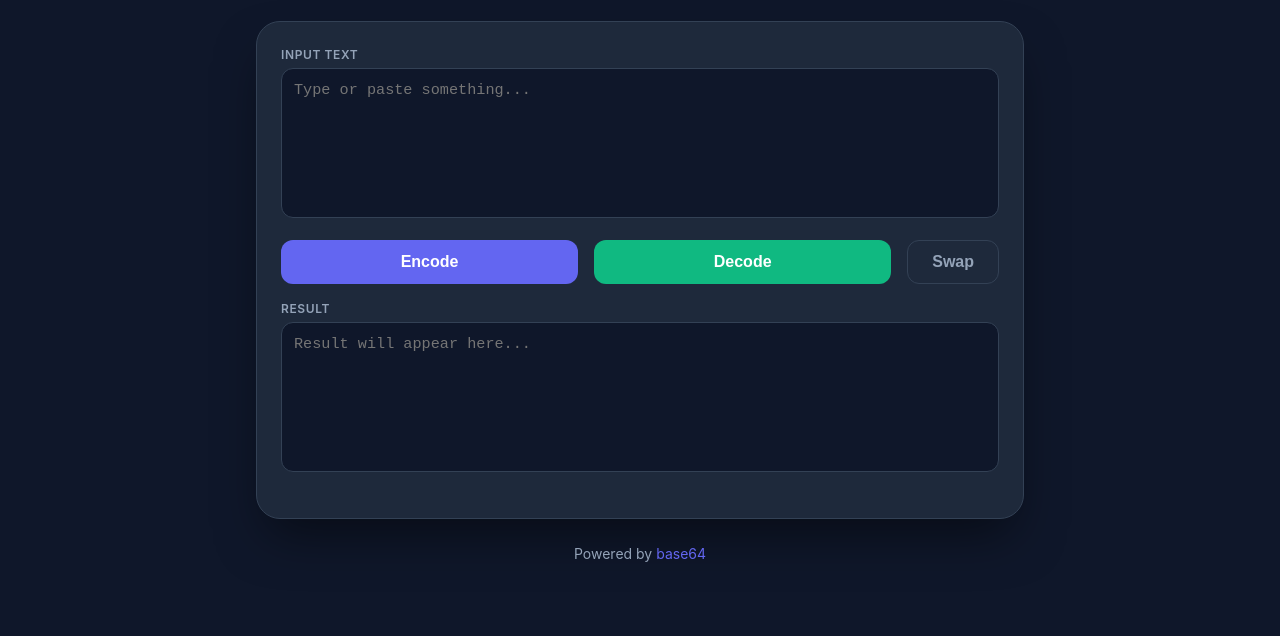
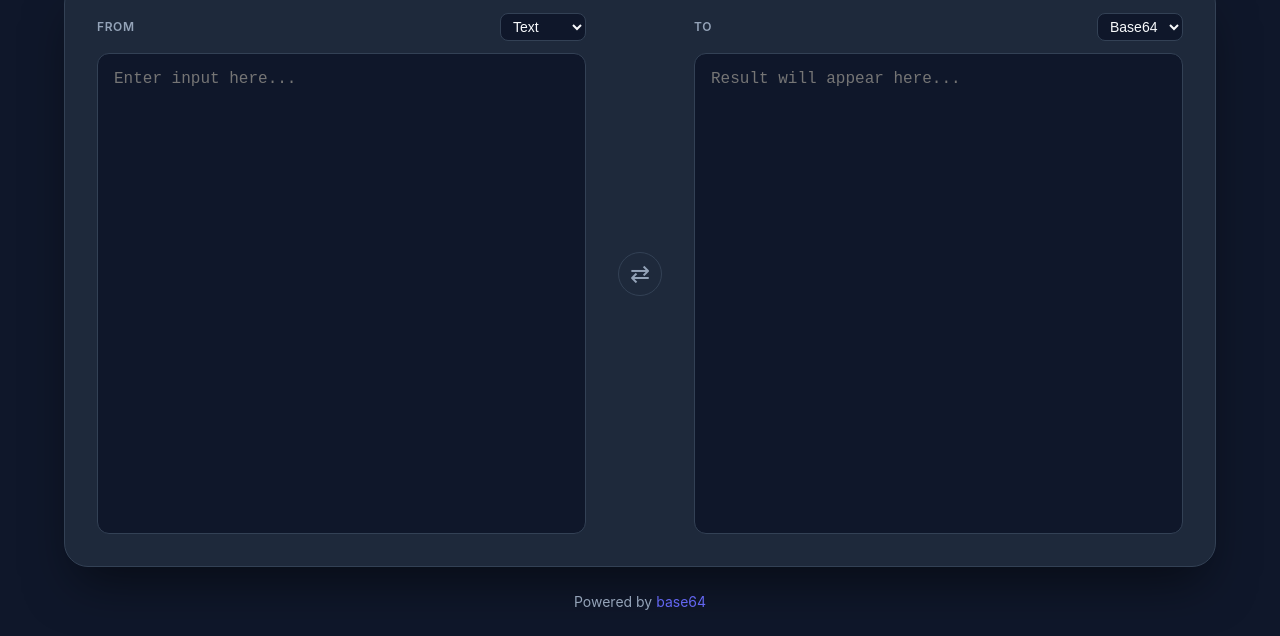
Before and after one commit to stevenChuCP/Onius, a website built with Vite: page web/index.html in a window 1280 px wide. Shown: the part 164-800 px from the top of the page. Built offline with nearby package versions, Linux system fonts and the light colour scheme.

Commit message:
add: multi format conversion and layout changes

```diff
--- a/core/Cargo.toml
+++ b/core/Cargo.toml
@@ -5,3 +5,4 @@ edition = "2021"
 
 [dependencies]
 base64 = "0.22"
+hex = "0.4"
--- a/web/index.html
+++ b/web/index.html
@@ -20,21 +20,35 @@
         </header>
 
         <main>
-            <div class="card">
-                <div class="input-group">
-                    <label for="input">Input Text</label>
-                    <textarea id="input" placeholder="Type or paste something..."></textarea>
-                </div>
+            <div class="card wide">
+                <div class="converter-grid">
+                    <div class="column">
+                        <div class="field-header">
+                            <label for="from-fmt">From</label>
+                            <select id="from-fmt">
+                                <option value="plain" selected>Text</option>
+                                <option value="base64">Base64</option>
+                                <option value="hex">Hex</option>
+                            </select>
+                        </div>
+                        <textarea id="input" placeholder="Enter input here..."></textarea>
+                    </div>
 
-                <div class="actions">
-                    <button id="encode-btn" class="primary">Encode</button>
-                    <button id="decode-btn" class="secondary">Decode</button>
-                    <button id="swap-btn" class="ghost">Swap</button>
-                </div>
+                    <div class="controls">
+                        <button id="swap-btn" class="ghost" title="Swap input/output">⇄</button>
+                    </div>
 
-                <div class="input-group">
-                    <label for="output">Result</label>
-                    <textarea id="output" readonly placeholder="Result will appear here..."></textarea>
+                    <div class="column">
+                        <div class="field-header">
+                            <label for="to-fmt">To</label>
+                            <select id="to-fmt">
+                                <option value="plain">Text</option>
+                                <option value="base64" selected>Base64</option>
+                                <option value="hex">Hex</option>
+                            </select>
+                        </div>
+                        <textarea id="output" readonly placeholder="Result will appear here..."></textarea>
+                    </div>
                 </div>
 
                 <div id="error-msg" class="error hidden"></div>
--- a/web/main.js
+++ b/web/main.js
@@ -1,14 +1,13 @@
-import init, { encode, decode } from '../wasm/pkg/b64_wasm.js';
+import init, { convert } from '../wasm/pkg/b64_wasm.js';
 
 const inputEl = document.getElementById('input');
 const outputEl = document.getElementById('output');
-const encodeBtn = document.getElementById('encode-btn');
-const decodeBtn = document.getElementById('decode-btn');
+const fromFmtEl = document.getElementById('from-fmt');
+const toFmtEl = document.getElementById('to-fmt');
 const swapBtn = document.getElementById('swap-btn');
 const errorMsg = document.getElementById('error-msg');
 
 async function run() {
-    // Initialize WASM
     await init();
 
     const showError = (msg) => {
@@ -20,35 +19,45 @@ async function run() {
         errorMsg.classList.add('hidden');
     };
 
-    encodeBtn.addEventListener('click', () => {
+    const performConversion = () => {
         hideError();
         const input = inputEl.value;
+        const fromFmt = fromFmtEl.value;
+        const toFmt = toFmtEl.value;
+
+        if (!input) {
+            outputEl.value = '';
+            return;
+        }
+
         try {
-            outputEl.value = encode(input);
+            const result = convert(input, fromFmt, toFmt);
+            outputEl.value = result;
         } catch (e) {
             showError(e);
+            outputEl.value = '';
         }
+    };
+
+    inputEl.addEventListener('input', performConversion);
+    fromFmtEl.addEventListener('change', performConversion);
+    toFmtEl.addEventListener('change', performConversion);
+
+    swapBtn.addEventListener('click', () => {
+        const tempVal = inputEl.value;
+        const tempFmt = fromFmtEl.value;
+
+        inputEl.value = outputEl.value;
+        fromFmtEl.value = toFmtEl.value;
+
+        outputEl.value = tempVal;
+        toFmtEl.value = tempFmt;
+
+        performConversion();
     });
 
-    decodeBtn.addEventListener('click', () => {
-        hideError();
-        const input = inputEl.value;
-        try {
-            const result = decode(input);
-            outputEl.value = result;
-        } catch (e) {
-            showError(`Decoding failed: ${e}`);
-        }
-    });
-
-    swapBtn.addEventListener('click', () => {
-        const temp = inputEl.value;
-        inputEl.value = outputEl.value;
-        outputEl.value = temp;
-        hideError();
-    });
-
-    // Proactive encoding as you type? Maybe later.
+    // Initial conversion in case there's default text
+    performConversion();
 }
 
 run();
--- a/web/style.css
+++ b/web/style.css
@@ -32,17 +32,18 @@ body {
 
 #app {
     width: 100%;
-    max-width: 800px;
-    padding: 1rem;
+    max-width: 1200px;
+    padding: 1.5rem;
     display: flex;
     flex-direction: column;
-    height: 100%;
-    justify-content: center;
+    height: 100vh;
+    margin: 0 auto;
 }
 
 header {
     text-align: center;
-    margin-bottom: 1.5rem;
+    margin-bottom: 2rem;
+    flex-shrink: 0;
 }
 
 header h1 {
@@ -60,22 +61,60 @@ header p {
     font-size: 1rem;
 }
 
+main {
+    flex: 1;
+    display: flex;
+    flex-direction: column;
+    min-height: 0;
+    /* Important for flex child overflow */
+}
+
+.card.wide {
+    max-width: 100%;
+    width: 100%;
+    height: 100%;
+    display: flex;
+    flex-direction: column;
+}
+
 .card {
     background-color: var(--card-bg);
-    padding: 1.5rem;
+    padding: 2rem;
     border-radius: 1.5rem;
     box-shadow: 0 25px 50px -12px rgba(0, 0, 0, 0.5);
     border: 1px solid var(--border);
-    flex: 0 1 auto;
 }
 
-.input-group {
-    margin-bottom: 1rem;
+.converter-grid {
+    display: grid;
+    grid-template-columns: 1fr auto 1fr;
+    gap: 2rem;
+    align-items: stretch;
+    flex: 1;
+    min-height: 0;
+}
+
+.column {
+    display: flex;
+    flex-direction: column;
+    gap: 0.75rem;
+}
+
+.field-header {
+    display: flex;
+    justify-content: space-between;
+    align-items: center;
+    flex-shrink: 0;
+}
+
+.controls {
+    display: flex;
+    align-items: center;
+    justify-content: center;
 }
 
 label {
     display: block;
-    margin-bottom: 0.25rem;
     font-weight: 600;
     color: var(--text-muted);
     font-size: 0.75rem;
@@ -83,16 +122,31 @@ label {
     letter-spacing: 0.05em;
 }
 
+select {
+    background-color: var(--bg);
+    border: 1px solid var(--border);
+    color: var(--text);
+    padding: 0.25rem 0.5rem;
+    border-radius: 0.5rem;
+    font-size: 0.875rem;
+    cursor: pointer;
+    outline: none;
+}
+
+select:focus {
+    border-color: var(--primary);
+}
+
 textarea {
     width: 100%;
-    height: clamp(100px, 20vh, 150px);
+    flex: 1;
     background-color: var(--bg);
     border: 1px solid var(--border);
     border-radius: 0.75rem;
-    padding: 0.75rem;
+    padding: 1rem;
     color: var(--text);
     font-family: 'Fira Code', monospace;
-    font-size: 0.95rem;
+    font-size: 1rem;
     resize: none;
     transition: all 0.2s;
 }
@@ -103,54 +157,25 @@ textarea:focus {
     box-shadow: 0 0 0 2px rgba(99, 102, 241, 0.2);
 }
 
-.actions {
-    display: flex;
-    gap: 1rem;
-    margin-bottom: 1rem;
-}
-
-button {
-    flex: 1;
-    padding: 0.75rem 1.5rem;
-    border-radius: 0.75rem;
-    font-weight: 600;
-    cursor: pointer;
-    transition: all 0.2s;
-    border: none;
-    font-size: 1rem;
-}
-
-.primary {
-    background-color: var(--primary);
-    color: white;
-}
-
-.primary:hover {
-    background-color: var(--primary-hover);
-    transform: translateY(-1px);
-}
-
-.secondary {
-    background-color: var(--secondary);
-    color: white;
-}
-
-.secondary:hover {
-    background-color: var(--secondary-hover);
-    transform: translateY(-1px);
-}
-
 .ghost {
     background-color: transparent;
     border: 1px solid var(--border);
     color: var(--text-muted);
-    flex: 0;
-    white-space: nowrap;
+    width: 44px;
+    height: 44px;
+    display: flex;
+    align-items: center;
+    justify-content: center;
+    border-radius: 50%;
+    font-size: 1.5rem;
+    cursor: pointer;
+    transition: all 0.3s ease;
 }
 
 .ghost:hover {
     background-color: var(--border);
     color: var(--text);
+    transform: rotate(180deg);
 }
 
 .error {
@@ -161,6 +186,7 @@ button {
     border-radius: 0.75rem;
     margin-top: 1rem;
     font-size: 0.875rem;
+    flex-shrink: 0;
 }
 
 .hidden {
@@ -168,10 +194,12 @@ button {
 }
 
 footer {
-    margin-top: 1.5rem;
+    margin-top: auto;
+    padding-top: 1.5rem;
     text-align: center;
     color: var(--text-muted);
     font-size: 0.875rem;
+    flex-shrink: 0;
 }
 
 footer a {
@@ -183,6 +211,27 @@ footer a {
 footer a:hover {
     color: var(--primary-hover);
     text-decoration: underline;
+}
+
+/* Responsive adjustment */
+@media (max-width: 768px) {
+    .converter-grid {
+        grid-template-columns: 1fr;
+        grid-template-rows: 1fr auto 1fr;
+        gap: 1rem;
+    }
+
+    .controls {
+        padding: 0;
+    }
+
+    .ghost {
+        transform: rotate(90deg);
+    }
+
+    .ghost:hover {
+        transform: rotate(270deg);
+    }
 }
 
 /* Animations */
```
Also changed, not shown: 2 other files.
